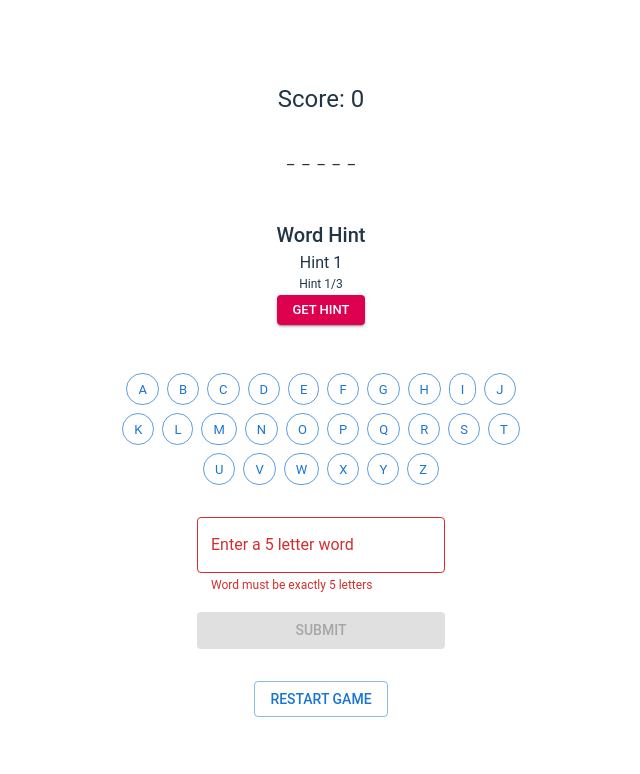
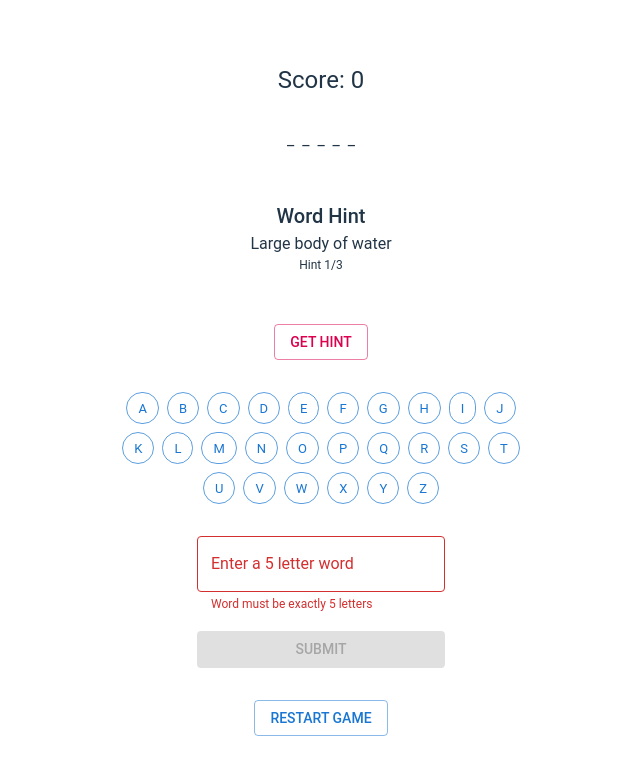
Before and after one commit to kbastow/word-guessing-game, a React (Vite) app: page / in a window 1280 px wide. Shown: the top 774 px of the page, without its empty margins (319-959 px from the left). Built offline with nearby package versions, Linux system fonts and the light colour scheme.

Commit message:
Adding state to word hint

```diff
--- a/src/components/Controls/HintButton.tsx
+++ b/src/components/Controls/HintButton.tsx
@@ -3,10 +3,16 @@ import { Button } from "@mui/material";
 
 interface HintButtonProps {
   onHint: () => void;
+  disabled?: boolean;
 }
 
-const HintButton: React.FC<HintButtonProps> = ({ onHint }) => (
-  <Button variant="outlined" color="secondary" onClick={onHint}>
+const HintButton: React.FC<HintButtonProps> = ({ onHint, disabled }) => (
+  <Button
+    variant="outlined"
+    color="secondary"
+    onClick={onHint}
+    disabled={disabled}
+  >
     Get Hint
   </Button>
 );
--- a/src/components/Display/HintDisplay.tsx
+++ b/src/components/Display/HintDisplay.tsx
@@ -1,26 +1,23 @@
 import React from "react";
-import { Box, Button, Typography } from "@mui/material";
+import { Box, Typography } from "@mui/material";
 
 interface HintDisplayProps {
   revealedHints: string[];
   totalHints: number;
+  currentHintIndex: number;
 }
 
 const HintDisplay: React.FC<HintDisplayProps> = ({
   revealedHints,
   totalHints,
+  currentHintIndex,
 }) => (
   <Box sx={{ display: "flex", flexDirection: "column", p: 1, m: 1 }}>
     <Typography variant="h6">Word Hint</Typography>
-    {revealedHints.map((hint, i) => (
-      <Typography key={i}>{hint}</Typography>
-    ))}
+    {revealedHints.length > 0 && <Typography>{revealedHints[0]}</Typography>}
     <Typography variant="caption">
-      Hint {revealedHints.length}/{totalHints}
+      Hint {currentHintIndex}/{totalHints}
     </Typography>
-    <Button size="small" variant="contained" color="secondary">
-      Get Hint
-    </Button>
   </Box>
 );
 
--- a/src/components/GameBoard/GameBoard.tsx
+++ b/src/components/GameBoard/GameBoard.tsx
@@ -5,6 +5,7 @@ import LetterBank from "../Display/LetterBank";
 import InputSection from "../Input/InputSection";
 import RestartButton from "../Controls/RestartButton";
 import HintDisplay from "../Display/HintDisplay";
+import HintButton from "../Controls/HintButton";
 import { Box } from "@mui/material";
 import { wordList } from "../../data/wordList.ts";
 
@@ -22,6 +23,7 @@ const GameBoard: React.FC = () => {
   const [revealedLetters, setRevealedLetters] = useState<string[]>(
     Array(currentWord.word.length).fill("_")
   );
+  const [revealedHints, setRevealedHints] = useState<number>(1);
 
   // Helper function for upperCase conversion
   const isCaseInsensitiveMatch = (a: string, b: string): boolean => {
@@ -62,12 +64,21 @@ const GameBoard: React.FC = () => {
     }
   };
 
+  // Handle restart function
   const handleRestart = () => {
     const newWord = generateRandomWord();
     setCurrentWord(newWord);
     setGuessedLetters([]);
     setRevealedLetters(Array(newWord.word.length).fill("_"));
+    setRevealedHints(1);
     console.log("Game reset!");
+  };
+
+  // Handle hint function
+  const handleGetHint = () => {
+    if (revealedHints < currentWord.hints.length) {
+      setRevealedHints((prev) => prev + 1);
+    }
   };
 
   return (
@@ -80,7 +91,15 @@ const GameBoard: React.FC = () => {
     >
       <Scoreboard score={0} />
       <WordDisplay wordState={revealedLetters} />
-      <HintDisplay revealedHints={["Hint 1"]} totalHints={3} />
+      <HintDisplay
+        revealedHints={[currentWord.hints[revealedHints - 1]]}
+        totalHints={currentWord.hints.length}
+        currentHintIndex={revealedHints}
+      />
+      <HintButton
+        onHint={handleGetHint}
+        disabled={revealedHints >= currentWord.hints.length}
+      />
       <LetterBank guessedLetters={guessedLetters} />
       <InputSection
         onGuess={handleGuess}
```
